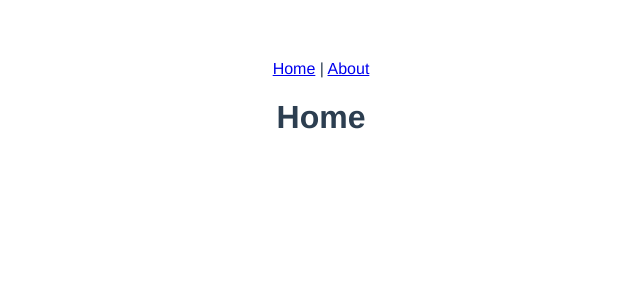
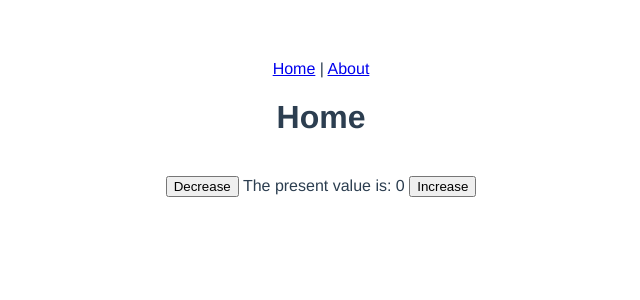
Before and after one commit to pewebdevelopment/vue3-composition-api, a Vue app: page / in a window 1280 px wide. Shown: the top 300 px of the page, without its empty margins (319-959 px from the left). Built offline with nearby package versions, Linux system fonts and the light colour scheme.

Commit message:
Counter with the Options API

```diff
--- a/src/components/HomeComponent.vue
+++ b/src/components/HomeComponent.vue
@@ -1,16 +1,54 @@
 <template>
     <div>
 
-<h1 class="Home">
-Home
-</h1>
+        <h1 class="Home">
+            Home
+        </h1>
+
     </div>
+
+    <br>
+
+    <div class="counter">
+
+        <button @click="decreaseValue">Decrease </button>
+        The present value is: {{counter}}
+        <button @click="increaseValue">Increase </button>
+
+
+    </div>
+
+
+
+
 </template>
 
 <script>
-    export default {
+export default {
+    data() {
 
+        return {
+
+            counter: 0,
+
+        }
+
+    },
+
+    methods: {
+        increaseValue: function () {
+            this.counter++;
+        },
+
+        decreaseValue: function () {
+            this.counter--;
+        }
     }
+
+
+}
+
+
 </script>
 
 <style lang="scss" scoped>
```
